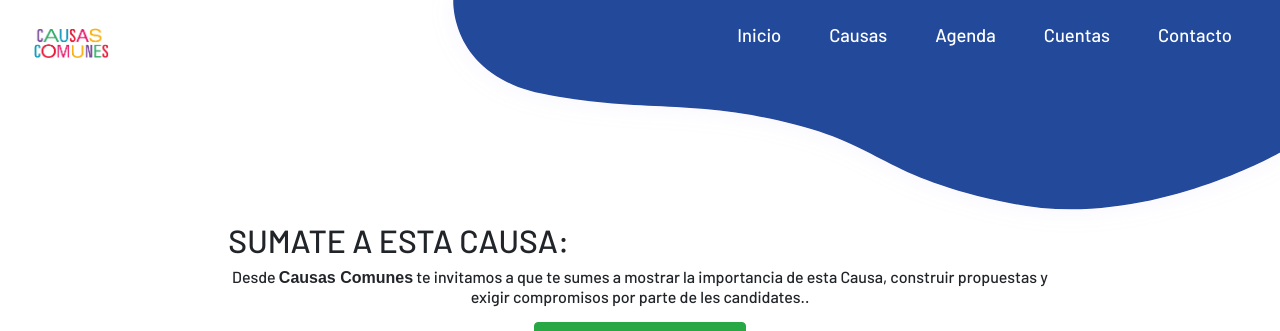
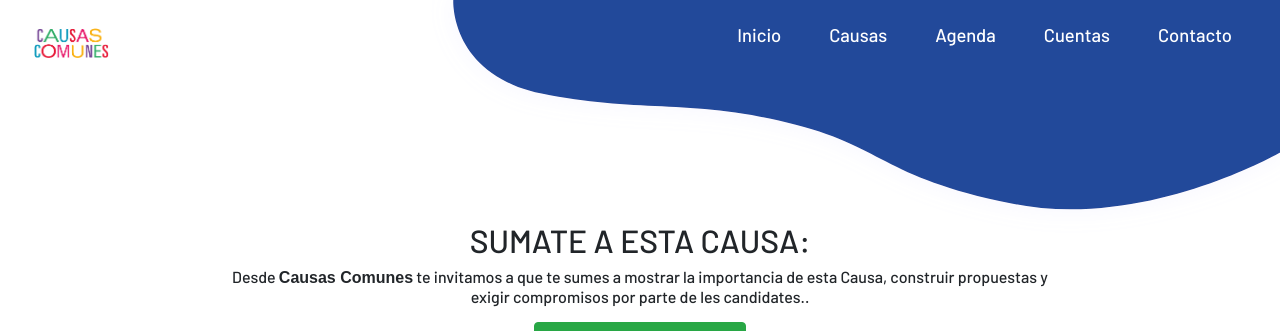
Before and after one commit to DemocraciaEnRed/webcausascomunes, a Flask app: template app/home/templates/scrolly.html in a window 1280 px wide. Shown: the top 331 px of the page. Run offline with Flask 2, Linux system fonts and the light colour scheme; the template is opened without the code that fills it, so the values that code supplies are empty; parts of the project's set-up code (start-up, migrations or seed data) failed here and were passed over; some libraries are stand-ins or nearby versions; some web fonts are replaced.

Commit message:
aplicando modificaciones de scss sobre el css directo

```diff
--- a/app/home/static/css/scrolly.css
+++ b/app/home/static/css/scrolly.css
@@ -293,3 +293,6 @@
     margin-top: 80px;
     min-height: 39vh;
 }
+
+.footer-scrollys h2 {
+  text-align: center; }
```
